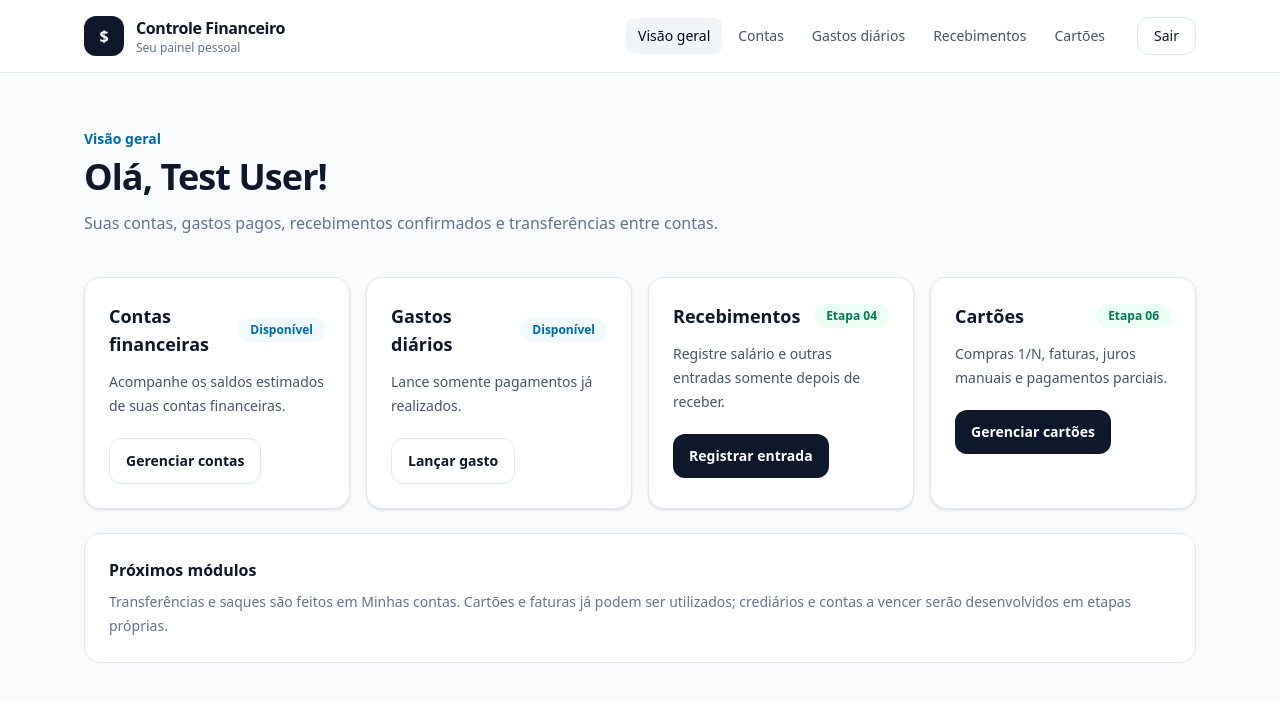
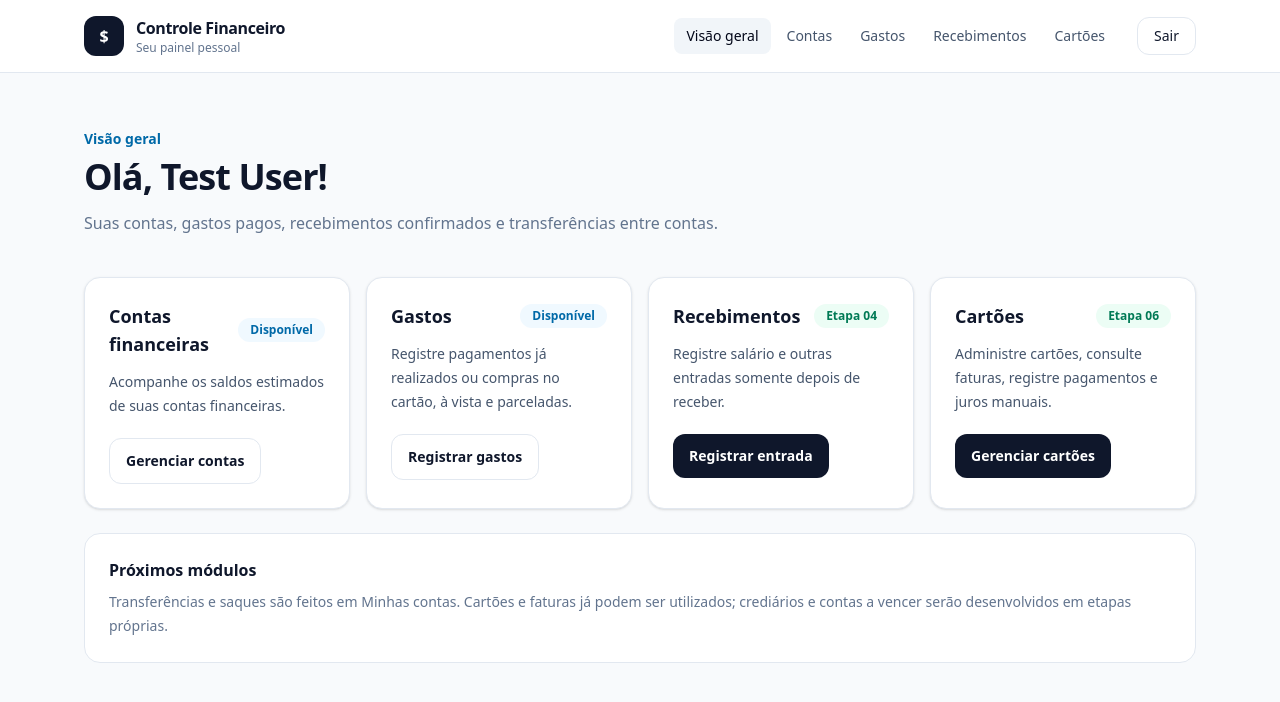
Before and after one commit to jrgviana/controle-financeiro, a Laravel app: page /dashboard in a window 1280 px wide. Shown: the top 702 px of the page. Run offline with Laravel 12, Linux system fonts and the light colour scheme; a user stored in the database is signed in; data comes from the database, SQL or seed files in the repository; style sheets or scripts are compiled from the project's sources; parts of the project's set-up code (start-up, migrations or seed data) failed here and were passed over; some libraries are stand-ins or nearby versions.

Commit message:
Renomeia Gastos diários para Gastos no menu e na visão geral

```diff
--- a/resources/views/dashboard.blade.php
+++ b/resources/views/dashboard.blade.php
@@ -18,11 +18,11 @@
         </section>
         <section class="rounded-2xl border border-slate-200 bg-white p-6 shadow-sm">
             <div class="flex items-center justify-between gap-3">
-                <h2 class="text-lg font-semibold">Gastos diários</h2>
+                <h2 class="text-lg font-semibold">Gastos</h2>
                 <span class="rounded-full bg-sky-50 px-3 py-1 text-xs font-semibold text-sky-700">Disponível</span>
             </div>
-            <p class="mt-3 text-sm leading-6 text-slate-600">Lance somente pagamentos já realizados.</p>
-            <a href="{{ route('gastos.index') }}" class="mt-5 inline-flex rounded-xl border border-slate-200 px-4 py-3 text-sm font-semibold transition hover:bg-slate-100">Lançar gasto</a>
+            <p class="mt-3 text-sm leading-6 text-slate-600">Registre pagamentos já realizados ou compras no cartão, à vista e parceladas.</p>
+            <a href="{{ route('gastos.index') }}" class="mt-5 inline-flex rounded-xl border border-slate-200 px-4 py-3 text-sm font-semibold transition hover:bg-slate-100">Registrar gastos</a>
         </section>
         <section class="rounded-2xl border border-slate-200 bg-white p-6 shadow-sm">
             <div class="flex items-center justify-between gap-3">
@@ -37,7 +37,7 @@
                 <h2 class="text-lg font-semibold">Cartões</h2>
                 <span class="rounded-full bg-emerald-50 px-3 py-1 text-xs font-semibold text-emerald-700">Etapa 06</span>
             </div>
-            <p class="mt-3 text-sm leading-6 text-slate-600">Compras 1/N, faturas, juros manuais e pagamentos parciais.</p>
+            <p class="mt-3 text-sm leading-6 text-slate-600">Administre cartões, consulte faturas, registre pagamentos e juros manuais.</p>
             <a href="{{ route('cartoes.index') }}" class="mt-5 inline-flex rounded-xl bg-slate-900 px-4 py-3 text-sm font-semibold text-white transition hover:bg-slate-800">Gerenciar cartões</a>
         </section>
     </div>
--- a/resources/views/layouts/app.blade.php
+++ b/resources/views/layouts/app.blade.php
@@ -22,7 +22,7 @@
                 <nav class="flex items-center gap-1 text-sm" aria-label="Menu principal">
                     <a href="{{ route('dashboard') }}" class="rounded-lg px-3 py-2 font-medium transition hover:bg-slate-100 {{ request()->routeIs('dashboard') ? 'bg-slate-100 text-slate-950' : 'text-slate-600' }}">Visão geral</a>
                     <a href="{{ route('contas.index') }}" class="rounded-lg px-3 py-2 font-medium transition hover:bg-slate-100 {{ request()->routeIs('contas.*') ? 'bg-slate-100 text-slate-950' : 'text-slate-600' }}">Contas</a>
-                    <a href="{{ route('gastos.index') }}" class="rounded-lg px-3 py-2 font-medium transition hover:bg-slate-100 {{ request()->routeIs('gastos.*') ? 'bg-slate-100 text-slate-950' : 'text-slate-600' }}">Gastos diários</a>
+                    <a href="{{ route('gastos.index') }}" class="rounded-lg px-3 py-2 font-medium transition hover:bg-slate-100 {{ request()->routeIs('gastos.*') ? 'bg-slate-100 text-slate-950' : 'text-slate-600' }}">Gastos</a>
                     <a href="{{ route('recebimentos.index') }}" class="rounded-lg px-3 py-2 font-medium transition hover:bg-slate-100 {{ request()->routeIs('recebimentos.*') ? 'bg-slate-100 text-slate-950' : 'text-slate-600' }}">Recebimentos</a>
                     <a href="{{ route('cartoes.index') }}" class="rounded-lg px-3 py-2 font-medium transition hover:bg-slate-100 {{ request()->routeIs('cartoes.*') ? 'bg-slate-100 text-slate-950' : 'text-slate-600' }}">Cartões</a>
                 </nav>
```
Also changed, not shown: tests/Feature/DailyExpensesTest.php (+1 -1 lines).
